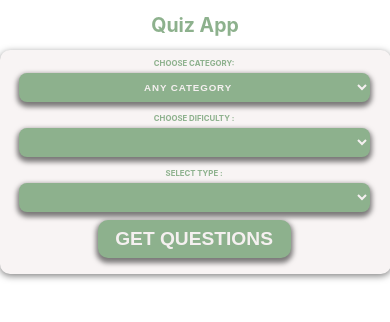
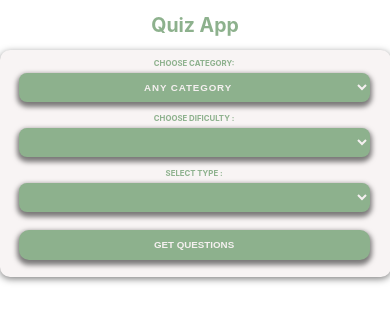
Before and after one commit to ShmagiGavashelashvili/Quiz-App-With-React.js, a React (Create React App) app: page / in a window 390 px wide. Shown: the top 322 px of the page. Built offline with nearby package versions, Linux system fonts and the light colour scheme.

Commit message:
styles for iphones

```diff
--- a/src/Components/form.js
+++ b/src/Components/form.js
@@ -65,7 +65,7 @@ function Form (props) {
 
                         {/* <option value='boolean'>True / false</option> */}
                     </select>
-                    <button className='iphone'>Get Questions</button>
+                    <button className={window.navigator.userAgent.match(/iphone/i) ? 'iphone' : 'form-btn'}>Get Questions</button>
                 </form>
      )
  }
```
